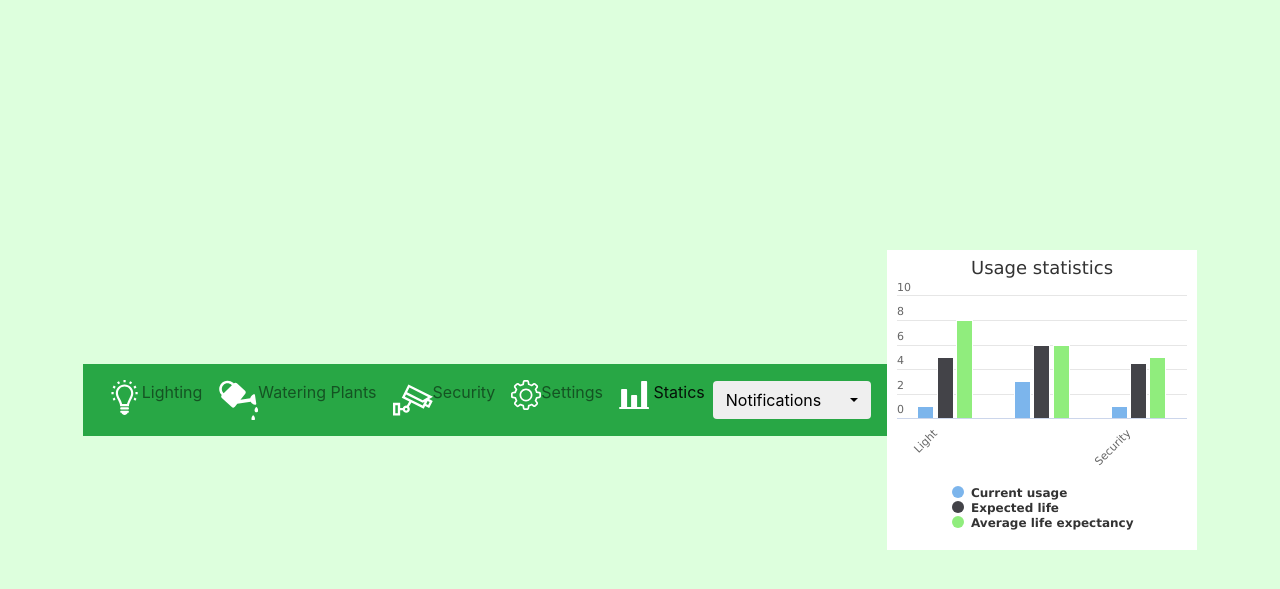
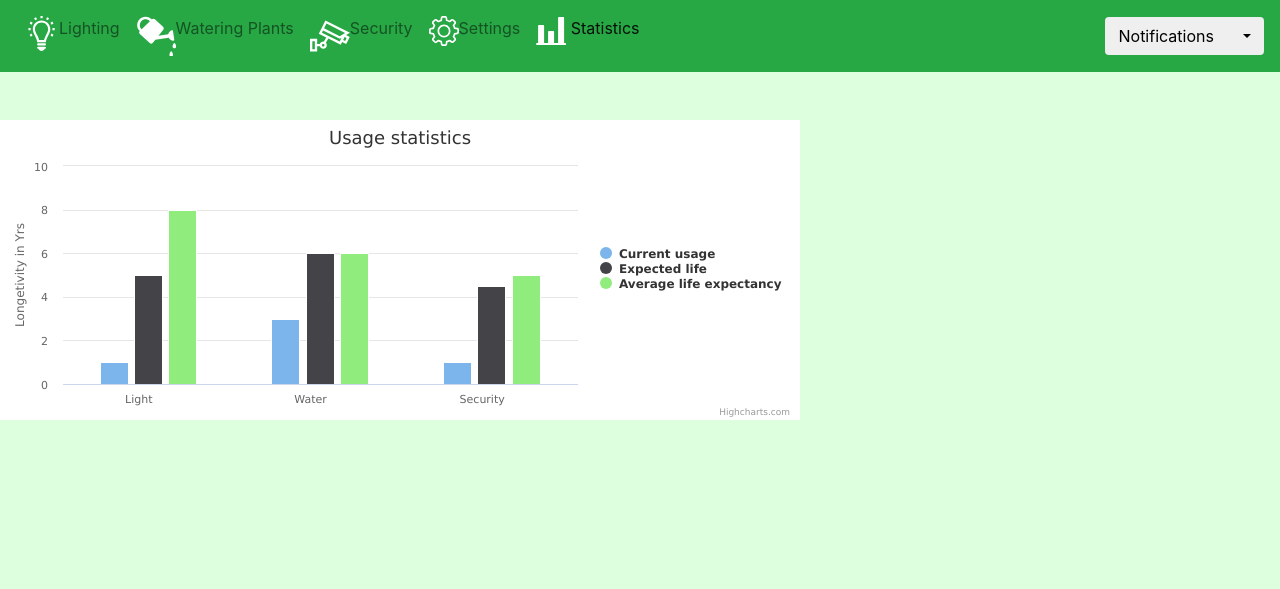
Before and after one commit to peternwankwo/MinHomeAutomation, a PHP site: page /statistics.html in a window 1280 px wide. Shown: the top 589 px of the page. Run offline with PHP 8.4, Linux system fonts and the light colour scheme; some libraries are stand-ins or nearby versions.

Commit message:
"Intial changes"

```diff
--- a/css/style.css
+++ b/css/style.css
@@ -104,8 +104,12 @@ div.switch div {
     margin: 6px;
 }
 
-#container {
+#container-now {
 	height: 300px;
 	min-width: 310px;
 	max-width: 800px;
 }
+
+.navbar-light .navbar-nav .nav-link{
+
+}
--- a/home_page.html
+++ b/home_page.html
@@ -16,8 +16,6 @@
     <script src="./jquery-3.2.1.slim.min.js"></script>
     <script src="./popper.min.js"></script>
     <script src="./bootstrap.min.js"></script>
-
-    <script src="https://code.jquery.com/jquery-3.2.1.min.js"></script>
     <link rel="stylesheet" href="./css/style.css" >
     <script src="./js/script.js" ></script>
 </head>
--- a/html/navigation.html
+++ b/html/navigation.html
@@ -19,6 +19,6 @@
     <li class="nav-item"  id="statistics">
         <a class="nav-link" href="statistics.html">
                         <img src="assets/stat_white.svg" width="30" height="30"
-                                                                  class="d-inline-block align-top" alt=""> Statics</a>
+                                                                  class="d-inline-block align-top" alt=""> Statistics</a>
     </li>
 </ul>
--- a/js/script.js
+++ b/js/script.js
@@ -65,7 +65,7 @@ function setStatusToApi(st, type) {
             updateContols();
         },
         error: function (error) {
-            alert("Peters mobile network is not available, so also the API is not available!");
+            console.log("Peters mobile network is not available, so also the API is not available!");
         }
     }, this);
 }
@@ -81,7 +81,7 @@ function getStatusFromApi(type) {
             updateContols();
         },
         error: function (error) {
-            alert("Peters mobile network is not available, so also the API is not available!");
+            console.log("Peters mobile network is not available, so also the API is not available!");
         }
     }, this);
 }
@@ -141,75 +141,4 @@ document.addEventListener("DOMContentLoaded", function(event) {
             //});
         }
     })
-     var chart = Highcharts.chart('container', {
-
-        chart: {
-            type: 'column'
-        },
-
-        title: {
-            text: 'Usage statistics'
-        },
-        legend: {
-            align: 'right',
-            verticalAlign: 'middle',
-            layout: 'vertical'
-        },
-
-        xAxis: {
-            categories: ['Light', 'Water', 'Security'],
-            labels: {
-                x: -10
-            }
-        },
-
-        yAxis: {
-            allowDecimals: false,
-            title: {
-                text: 'Longetivity in Yrs'
-            }
-        },
-
-        series: [{
-            name: 'Current usage',
-            data: [1,3,1]
-        }, {
-            name: 'Expected life',
-            data: [5,6,4.5]
-        },{
-            name: 'Average life expectancy',
-            data: [8, 6, 5]
-        }],
-
-        responsive: {
-            rules: [{
-                condition: {
-                    maxWidth: 500
-                },
-                chartOptions: {
-                    legend: {
-                        align: 'center',
-                        verticalAlign: 'bottom',
-                        layout: 'horizontal'
-                    },
-                    yAxis: {
-                        labels: {
-                            align: 'left',
-                            x: 0,
-                            y: -5
-                        },
-                        title: {
-                            text: null
-                        }
-                    },
-                    subtitle: {
-                        text: null
-                    },
-                    credits: {
-                        enabled: false
-                    }
-                }
-            }]
-        }
-    });
 });
--- a/statistics.html
+++ b/statistics.html
@@ -12,12 +12,23 @@
 
     <!-- Bootstrap core CSS -->
     <link rel="stylesheet" href="./bootstrap.min.css">
-    <script src="https://code.jquery.com/jquery-3.1.1.min.js"></script>
-    <script src="https://code.highcharts.com/highcharts.js"></script>
+    <!---->
+      <!--<script src="https://code.jquery.com/jquery-3.1.1.min.js"></script>-->
+      <!--<script src="./jquery-3.2.1.slim.min.js"></script>
+    <script src="https://code.highcharts.com/highcharts.js"></script>-->
     <!-- Custom styles for this template -->
-    <link href="signin.css" rel="stylesheet">
-       <link rel="stylesheet" href="./css/style.css" >
+    <!--<link rel="stylesheet" href="./css/style.css" >
+    <script src="./js/script.js" ></script>-->
+
+    <link rel="stylesheet" href="./bootstrap.min.css">
+
+    <script src="https://code.jquery.com/jquery-3.2.1.min.js"></script>
+    <script src="./popper.min.js"></script>
+    <script src="./bootstrap.min.js"></script>
+
+    <link rel="stylesheet" href="./css/style.css" >
     <script src="./js/script.js" ></script>
+     <script src="https://code.highcharts.com/highcharts.js"></script>
 </head>
 
 <body class="container-fluid px-0" style="background-color: #DFD">
@@ -51,9 +62,79 @@
     </nav>
 </header>
 <br/><br/>
-    <div id="container"></div>
+    <div id="container-now"></div>
 </body>
 <script>
+    var chart = Highcharts.chart('container-now', {
 
+        chart: {
+            type: 'column'
+        },
+
+        title: {
+            text: 'Usage statistics'
+        },
+        legend: {
+            align: 'right',
+            verticalAlign: 'middle',
+            layout: 'vertical'
+        },
+
+        xAxis: {
+            categories: ['Light', 'Water', 'Security'],
+            labels: {
+                x: -10
+            }
+        },
+
+        yAxis: {
+            allowDecimals: false,
+            title: {
+                text: 'Longetivity in Yrs'
+            }
+        },
+
+        series: [{
+            name: 'Current usage',
+            data: [1,3,1]
+        }, {
+            name: 'Expected life',
+            data: [5,6,4.5]
+        },{
+            name: 'Average life expectancy',
+            data: [8, 6, 5]
+        }],
+
+        responsive: {
+            rules: [{
+                condition: {
+                    maxWidth: 500
+                },
+                chartOptions: {
+                    legend: {
+                        align: 'center',
+                        verticalAlign: 'bottom',
+                        layout: 'horizontal'
+                    },
+                    yAxis: {
+                        labels: {
+                            align: 'left',
+                            x: 0,
+                            y: -5
+                        },
+                        title: {
+                            text: null
+                        }
+                    },
+                    subtitle: {
+                        text: null
+                    },
+                    credits: {
+                        enabled: false
+                    }
+                }
+            }]
+        }
+    });
 </script>
 </html>
```
